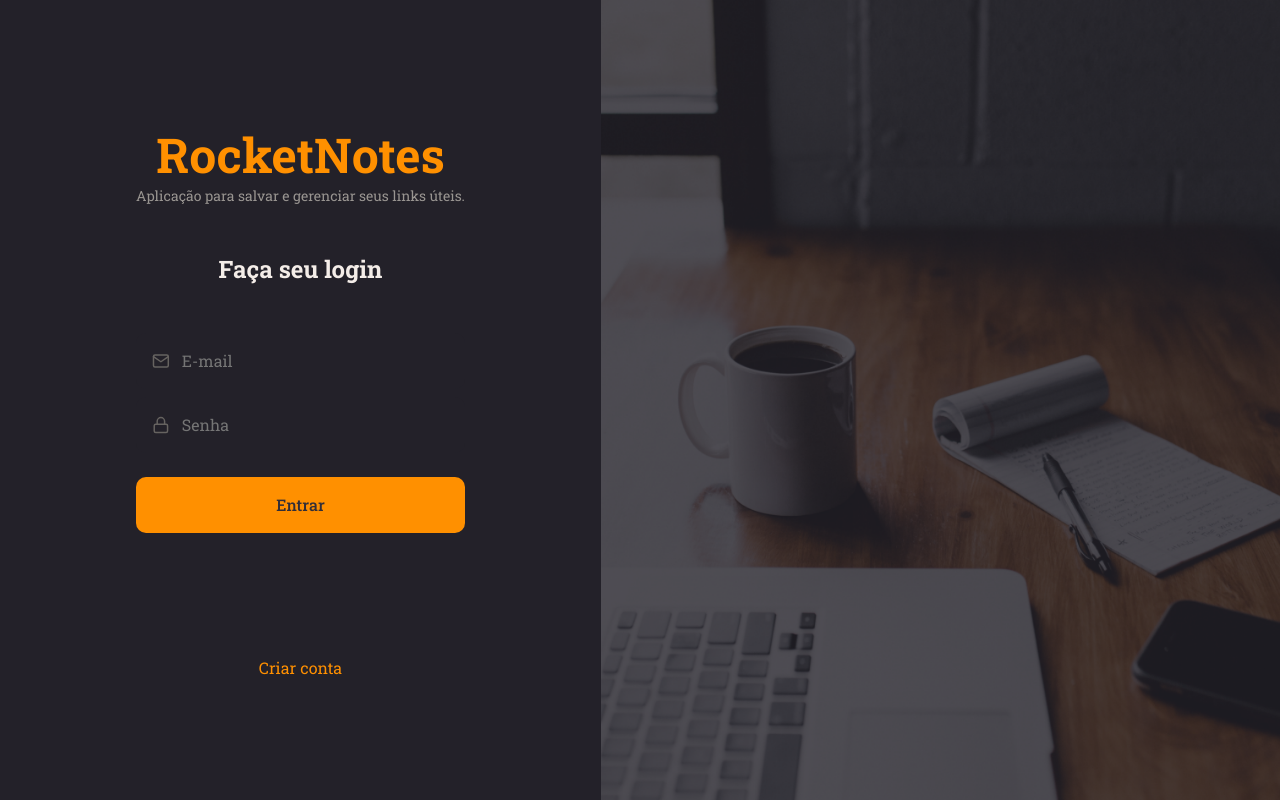
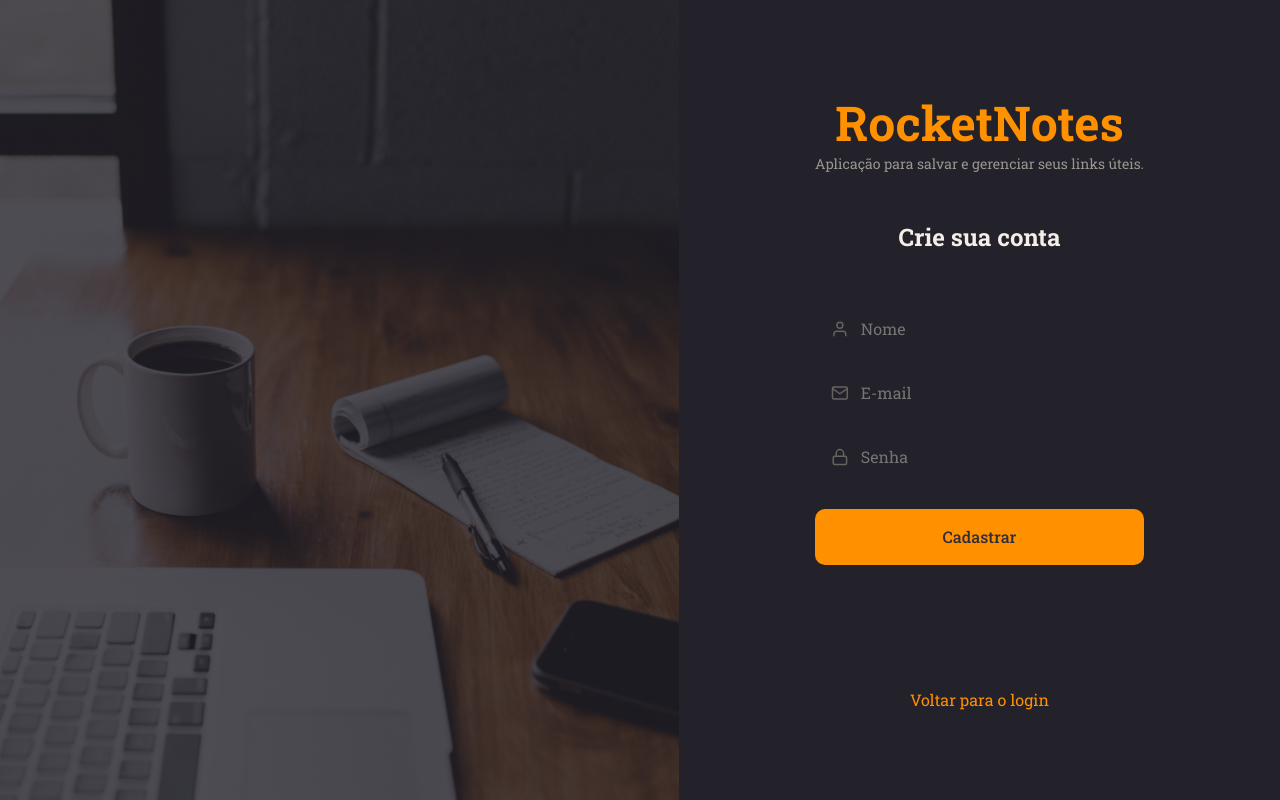
Before and after one commit to brennoEudes/rocketNotes, a React (Vite) app in the folder RocketNotes/: page / in a window 1280 px wide. Built offline with nearby package versions, Linux system fonts and the light colour scheme.

Commit message:
SignUp page

```diff
--- a/RocketNotes/src/main.jsx
+++ b/RocketNotes/src/main.jsx
@@ -5,14 +5,14 @@
 
 import theme from "./styles/theme";
 
-import { SignIn } from "./pages/SignIn";
+import { SignUp } from "./pages/SignUp";
 
 // O ReactDom vai renderizar a div "root"!
 ReactDOM.createRoot(document.getElementById("root")).render(
   <React.StrictMode>
     <ThemeProvider theme={theme}>
       <GlobalStyle />
-      <SignIn />
+      <SignUp />
     </ThemeProvider>
   </React.StrictMode>
 );
--- /dev/null
+++ b/RocketNotes/src/pages/SignUp/index.jsx
@@ -0,0 +1,24 @@
+import { Container, Form, Background } from "./styles";
+
+import { FiMail, FiLock, FiUser} from "react-icons/fi";
+import { Input } from "../../components/Input";
+import { Button } from "../../components/Button";
+
+export function SignUp() {
+  return (
+    <Container>
+      <Background />
+      <Form>
+        <h1>RocketNotes</h1>
+        <p>Aplicação para salvar e gerenciar seus links úteis.</p>
+
+        <h2>Crie sua conta</h2>
+        <Input type="text" placeholder="Nome" icon={FiUser}  />
+        <Input type="text" placeholder="E-mail" icon={FiMail} />
+        <Input type="password" placeholder="Senha" icon={FiLock} />
+        <Button title="Cadastrar" />
+        <a href="#">Voltar para o login</a>
+      </Form>
+    </Container>
+  );
+}
--- /dev/null
+++ b/RocketNotes/src/pages/SignUp/styles.js
@@ -0,0 +1,47 @@
+import styled from "styled-components";
+
+// signinBg é variável que criamos p/ armazenar a imagem e vamos chamá-la no componente!
+import signinBg from "../../assets/bg-signin.png";
+
+export const Container = styled.div`
+  height: 100vh;
+
+  display: flex;
+  align-items: stretch;
+`;
+
+export const Form = styled.form`
+  padding: 0 136px;
+  display: flex;
+  flex-direction: column;
+  justify-content: center;
+  align-items: center;
+  text-align: center;
+
+  > h1 {
+    font-size: 48px;
+    color: ${({ theme }) => theme.COLORS.ORANGE};
+  }
+
+  > h2 {
+    font-size: 24px;
+    margin: 48px 0;
+  }
+
+  p {
+    font-size: 14px;
+    color: ${({ theme }) => theme.COLORS.GRAY_100};
+  }
+
+  a {
+    margin-top: 124px;
+    color: ${({ theme }) => theme.COLORS.ORANGE};
+  }
+`;
+
+// exportamos como div pois queremos usar a img como bg da div lateral da tela:
+export const Background = styled.div`
+  flex: 1; // ocupa todo o espaço disponível
+  background: url(${signinBg}) no-repeat center center; // chamamos a var criada aqui!
+  background-size: cover;
+`;
```
